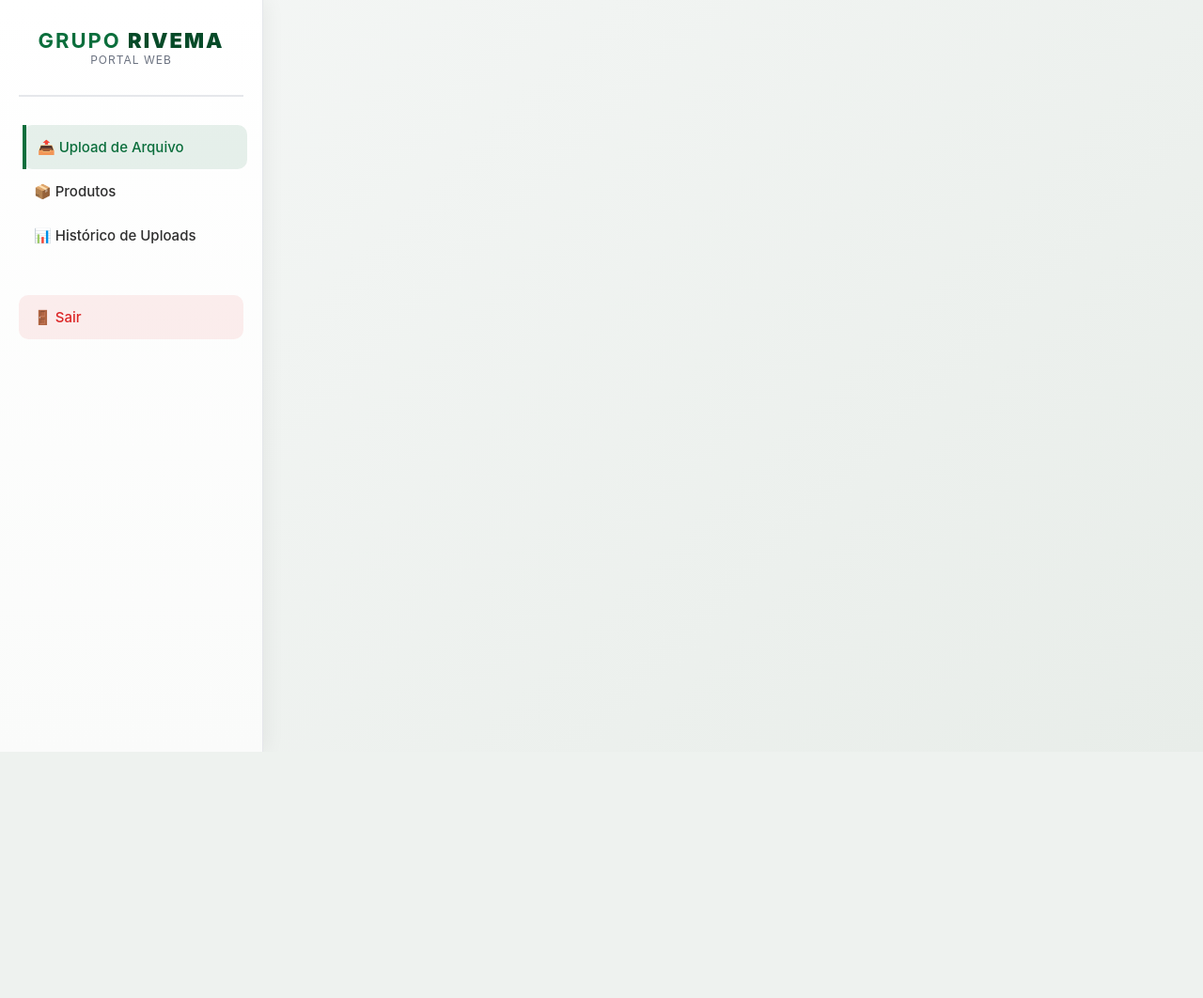
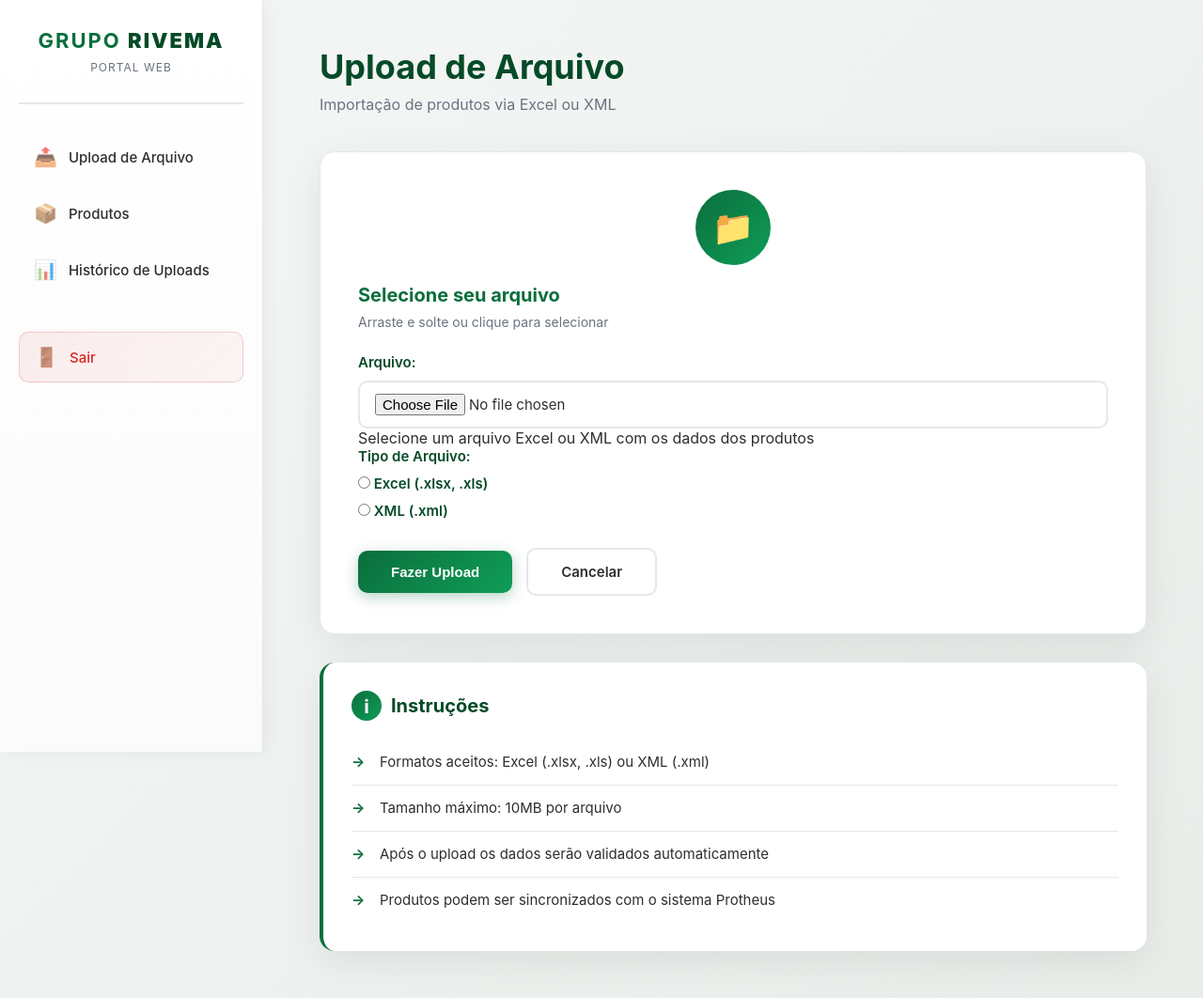
Before and after one commit to gruporivema/portalweb, a Django app: template Main/templates/Main/upload_file.html in a window 1280 px wide. Shown: the whole page at 94% size. Before the commit the page ends 797 px from the top, so only its background shows below. Run offline with Django 5.2, Linux system fonts and the light colour scheme; the template is opened without the code that fills it: values that come from a table or form of the project are taken from there, others are empty.

Commit message:
ajustes 4

```diff
--- a/Main/templates/Main/upload_file.html
+++ b/Main/templates/Main/upload_file.html
@@ -1,228 +1,166 @@
+{% extends 'base.html' %}
 {% load static %}
-<!DOCTYPE html>
-<html lang="pt-BR">
-<head>
-  <meta charset="UTF-8" />
-  <meta name="viewport" content="width=device-width, initial-scale=1.0" />
 
-  <title>{% block title %}Portal Web | Grupo Rivema{% endblock %}</title>
+{% block title %}Upload de Arquivo{% endblock %}
 
+{% block description %}Importação de produtos via Excel ou XML - Portal Web Grupo Rivema{% endblock %}
+
+{% block extra_css %}
 <style>
-    :root {
-      --primary: #0B6E3C;
-      --primary-dark: #064A28;
-      --primary-light: #0F9D58;
-      --secondary: #F2C300;
-      --bg: #F5F7F6;
-      --white: #FFFFFF;
-      --text: #2E2E2E;
-      --muted: #6B7280;
-      --border: #E5E7EB;
-      --shadow: rgba(0, 0, 0, 0.08);
-    }
-
-    * {
-      margin: 0;
-      padding: 0;
-      box-sizing: border-box;
-    }
-
-    body {
-      font-family: "Inter", -apple-system, BlinkMacSystemFont, "Segoe UI", Roboto, sans-serif;
-      background: linear-gradient(135deg, #F5F7F6 0%, #E8EDE9 100%);
-      color: var(--text);
-      min-height: 100vh;
-    }
-
-    /* SIDEBAR */
-    #sidebar {
-      position: fixed;
-      top: 0;
-      left: 0;
-      height: 100vh;
-      width: 280px;
-      background: linear-gradient(180deg, var(--white) 0%, #FAFBFA 100%);
-      border-right: 1px solid var(--border);
-      padding: 30px 20px;
-      box-shadow: 4px 0 20px rgba(0,0,0,0.05);
-      z-index: 100;
-    }
-
-    .sidebar-header {
+  .upload-zone {
+    border: 2px dashed var(--border);
+    border-radius: 12px;
+    padding: 50px 30px;
     text-align: center;
-      padding-bottom: 30px;
-      border-bottom: 2px solid var(--border);
-      margin-bottom: 30px;
-    }
-
-    .sidebar-header h2 {
-      color: var(--primary);
-      font-size: 22px;
-      font-weight: 700;
-      letter-spacing: 2px;
-    }
-
-    .sidebar-header h2 span {
-      color: var(--primary-dark);
-      font-weight: 900;
-    }
-
-    .sidebar-header p {
-      font-size: 12px;
-      color: var(--muted);
-      text-transform: uppercase;
-      letter-spacing: 1px;
-    }
-
-    .nav-link {
-      display: flex;
-      align-items: center;
-      gap: 12px;
-      padding: 14px 16px;
-      border-radius: 10px;
-      text-decoration: none;
-      color: var(--text);
-      font-weight: 500;
-      font-size: 15px;
+    background: linear-gradient(135deg, #FAFBFA 0%, #F5F7F6 100%);
     transition: all 0.3s ease;
+    cursor: pointer;
     position: relative;
   }
 
-    .nav-link::before {
-      content: "";
-      position: absolute;
-      left: 0;
-      top: 0;
-      height: 100%;
-      width: 4px;
-      background: var(--primary);
-      transform: scaleY(0);
-      transition: transform 0.3s ease;
+  .upload-zone:hover {
+    border-color: var(--primary);
+    background: linear-gradient(135deg, rgba(11, 110, 60, 0.03) 0%, rgba(11, 110, 60, 0.01) 100%);
   }
 
-    .nav-link:hover,
-    .nav-link.active {
-      background: rgba(11, 110, 60, 0.1);
-      color: var(--primary);
-      transform: translateX(4px);
+  .upload-icon {
+    width: 80px;
+    height: 80px;
+    margin: 0 auto 20px;
+    background: linear-gradient(135deg, var(--primary) 0%, var(--primary-light) 100%);
+    border-radius: 50%;
+    display: flex;
+    align-items: center;
+    justify-content: center;
+    color: white;
+    font-size: 36px;
   }
 
-    .nav-link:hover::before,
-    .nav-link.active::before {
-      transform: scaleY(1);
-    }
-
-    .nav-link.logout {
-      margin-top: 40px;
-      background: rgba(220, 38, 38, 0.08);
-      color: #DC2626;
-    }
-
-    /* MAIN */
-    #main-content {
-      margin-left: 280px;
-      padding: 50px 60px;
-      max-width: 1400px;
-    }
-
-    /* HEADERS */
-    .page-header {
-      margin-bottom: 40px;
-    }
-
-    .page-header h1 {
-      font-size: 36px;
-      color: var(--primary-dark);
+  .upload-text h3 {
+    color: var(--primary);
+    font-size: 20px;
     margin-bottom: 8px;
   }
 
-    .subtitle {
+  .upload-text p {
     color: var(--muted);
-      font-size: 16px;
+    font-size: 14px;
   }
 
-    /* CARD */
-    .card {
-      background: var(--white);
-      padding: 40px;
-      border-radius: 16px;
-      border: 1px solid var(--border);
-      box-shadow: 0 10px 40px var(--shadow);
-      margin-bottom: 30px;
+  .button-group {
+    margin-top: 30px;
+    display: flex;
+    gap: 15px;
+    align-items: center;
   }
 
-    /* MESSAGES */
-    .message {
-      padding: 16px 20px;
-      border-radius: 12px;
-      margin-bottom: 25px;
-      font-weight: 500;
+  .instructions {
+    border-left: 4px solid var(--primary);
+    background: var(--white);
+    padding: 30px;
+    border-radius: 16px;
+    box-shadow: 0 10px 40px rgba(0, 0, 0, 0.08);
+    animation: fadeInUp 0.6s ease 0.2s both;
   }
 
-    .message.success {
-      background: #DCFCE7;
-      color: #166534;
-      border-left: 4px solid #16A34A;
+  .instructions h3 {
+    color: var(--primary-dark);
+    font-size: 20px;
+    margin-bottom: 20px;
+    display: flex;
+    align-items: center;
+    gap: 10px;
   }
 
-    .message.error {
-      background: #FEE2E2;
-      color: #991B1B;
-      border-left: 4px solid #DC2626;
+  .instructions h3::before {
+    content: 'ℹ';
+    width: 32px;
+    height: 32px;
+    background: linear-gradient(135deg, var(--primary) 0%, var(--primary-light) 100%);
+    border-radius: 50%;
+    display: flex;
+    align-items: center;
+    justify-content: center;
+    color: white;
+    font-weight: bold;
   }
 
-    /* RESPONSIVO */
-    @media (max-width: 768px) {
-      #sidebar {
+  .instructions ul {
+    list-style: none;
+    padding: 0;
+  }
+
+  .instructions ul li {
+    padding: 12px 0;
+    padding-left: 30px;
     position: relative;
-        width: 100%;
-        height: auto;
-        border-right: none;
+    color: var(--text);
+    font-size: 15px;
+    line-height: 1.6;
+  }
+
+  .instructions ul li::before {
+    content: '→';
+    position: absolute;
+    left: 0;
+    color: var(--primary);
+    font-weight: bold;
+  }
+
+  .instructions ul li:not(:last-child) {
     border-bottom: 1px solid var(--border);
   }
 
-      #main-content {
-        margin-left: 0;
-        padding: 30px 20px;
+  @media (max-width: 768px) {
+    .button-group {
+      flex-direction: column;
+    }
+
+    .btn-primary,
+    .btn-secondary {
+      width: 100%;
+      text-align: center;
     }
   }
 </style>
+{% endblock %}
 
-  {% block extra_css %}{% endblock %}
-</head>
-
-<body>
-
-  <!-- MENU -->
-  <aside id="sidebar">
-    <div class="sidebar-header">
-      <h2>GRUPO <span>RIVEMA</span></h2>
-      <p>Portal Web</p>
+{% block content %}
+<div class="page-header">
+  <h1 class="page-title">Upload de Arquivo</h1>
+  <p class="page-subtitle">Importação de produtos via Excel ou XML</p>
 </div>
 
-    <nav>
-      <a href="{% url 'Main:upload_file' %}" class="nav-link {% if 'upload' in request.path %}active{% endif %}">
-        📤 Upload de Arquivo
-      </a>
+<div class="card">
+  <form method="post" enctype="multipart/form-data">
+    {% csrf_token %}
 
-      <a href="{% url 'Main:product_list' %}" class="nav-link {% if 'products' in request.path %}active{% endif %}">
-        📦 Produtos
-      </a>
+    <div class="upload-zone">
+      <div class="upload-icon">📁</div>
+      <div class="upload-text">
+        <h3>Selecione seu arquivo</h3>
+        <p>Arraste e solte ou clique para selecionar</p>
+      </div>
+    </div>
 
-      <a href="{% url 'Main:upload_history' %}" class="nav-link {% if 'history' in request.path %}active{% endif %}">
-        📊 Histórico de Uploads
-      </a>
+    <div style="margin-top: 25px;">
+      {{ form.as_p }}
+    </div>
 
-      <a href="{% url 'Main:logout' %}" class="nav-link logout">
-        🚪 Sair
-      </a>
-    </nav>
-  </aside>
+    <div class="button-group">
+      <button type="submit" class="btn-primary">Fazer Upload</button>
+      <a href="{% url 'Main:product_list' %}" class="btn-secondary">Cancelar</a>
+    </div>
+  </form>
+</div>
 
-  <!-- CONTEÚDO -->
-  <main id="main-content">
-    {% block content %}{% endblock %}
-  </main>
-
-</body>
-</html>
+<div class="instructions">
+  <h3>Instruções</h3>
+  <ul>
+    <li>Formatos aceitos: Excel (.xlsx, .xls) ou XML (.xml)</li>
+    <li>Tamanho máximo: 10MB por arquivo</li>
+    <li>Após o upload os dados serão validados automaticamente</li>
+    <li>Produtos podem ser sincronizados com o sistema Protheus</li>
+  </ul>
+</div>
+{% endblock %}
```
Lines whose indentation alone changed are shown as unchanged.
